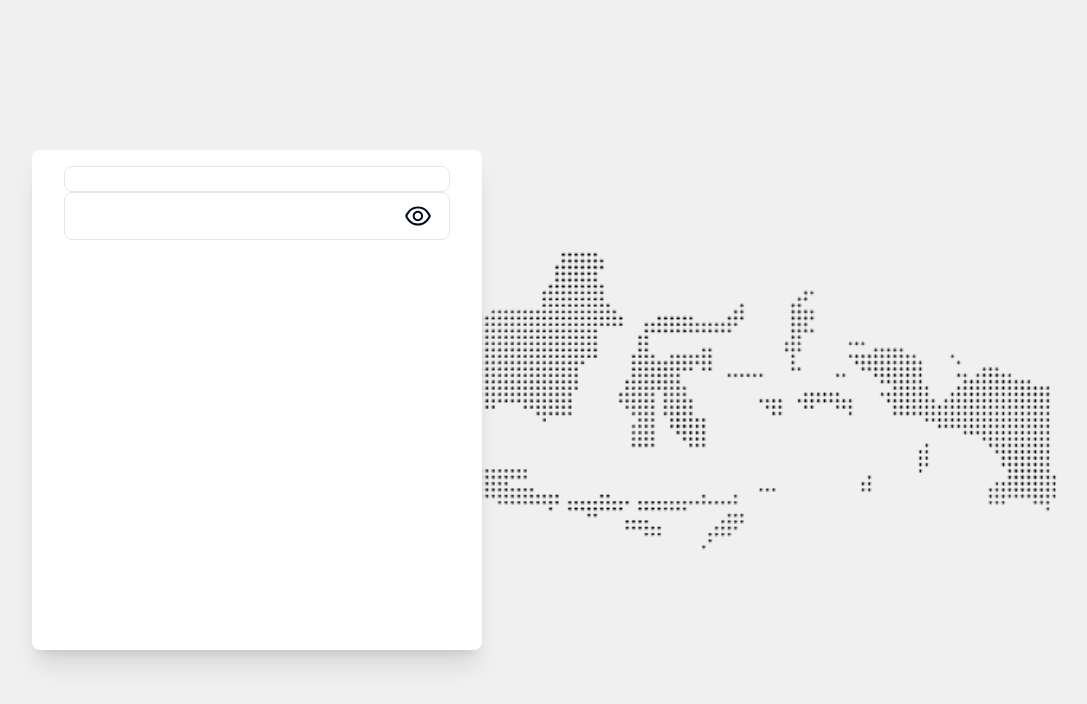
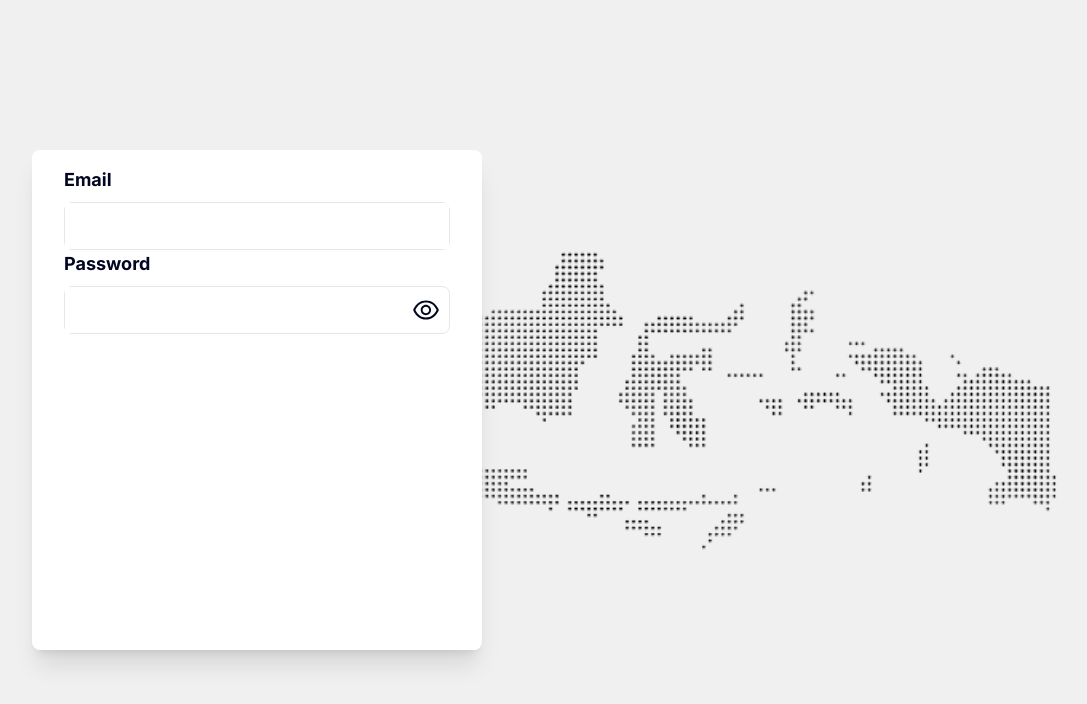
Before and after one commit to fmaulll/community-complaint-app, a Next.js app: page / in a window 1280 px wide. Shown: the top 704 px of the page, without its empty margins (32-1119 px from the left). Built offline with nearby package versions, Linux system fonts and the light colour scheme.

Commit message:
added changes to input

```diff
--- a/app/components/input.tsx
+++ b/app/components/input.tsx
@@ -1,13 +1,14 @@
 "use client";
-import React, { FC, useRef, useState } from "react";
+import React, { FC, Fragment, useRef, useState } from "react";
 import { AiOutlineEyeInvisible, AiOutlineEye } from "react-icons/ai";
 
 interface Props {
+  label: string;
   type: string;
   icon: React.ReactNode | null;
 }
 
-const Input: FC<Props> = ({ type, icon }) => {
+const Input: FC<Props> = ({ label, type, icon }) => {
   const inputRef = useRef<HTMLInputElement | null>(null);
   const [show, setShow] = useState<boolean>(false);
 
@@ -22,21 +23,32 @@ const Input: FC<Props> = ({ type, icon }) => {
   };
 
   return (
+    <div>
+      {label ? <label className="font-bold text-lg" htmlFor={label}>{label}</label> : null}
       <div
         onClick={handleFocus}
-      className="border rounded-lg flex justify-between cursor-text px-2"
+        className={`border rounded-lg flex justify-between cursor-text ${label ? "mt-2" : ""}`}
       >
         {icon ? <div>{icon}</div> : null}
         <input
+          id={label}
           ref={inputRef}
-        className="outline-none"
+          className={`outline-none w-full px-2 ${icon || type === "password"  ? "" : "h-[46px]"}`}
           type={type === "password" && show ? "text" : type}
         />
         {type === "password" ? (
-        <div className="rounded-full p-2 cursor-pointer hover:bg-[#e8e8e8] duration-200" onClick={handleShowPassword}>
-          {show ? <AiOutlineEyeInvisible size={30} /> : <AiOutlineEye size={30} />}
+          <div
+            className="rounded-full p-2 cursor-pointer hover:bg-[#e8e8e8] duration-200"
+            onClick={handleShowPassword}
+          >
+            {show ? (
+              <AiOutlineEyeInvisible size={30} />
+            ) : (
+              <AiOutlineEye size={30} />
+            )}
           </div>
         ) : null}
+      </div>
     </div>
   );
 };
```
Lines whose indentation alone changed are shown as unchanged.
